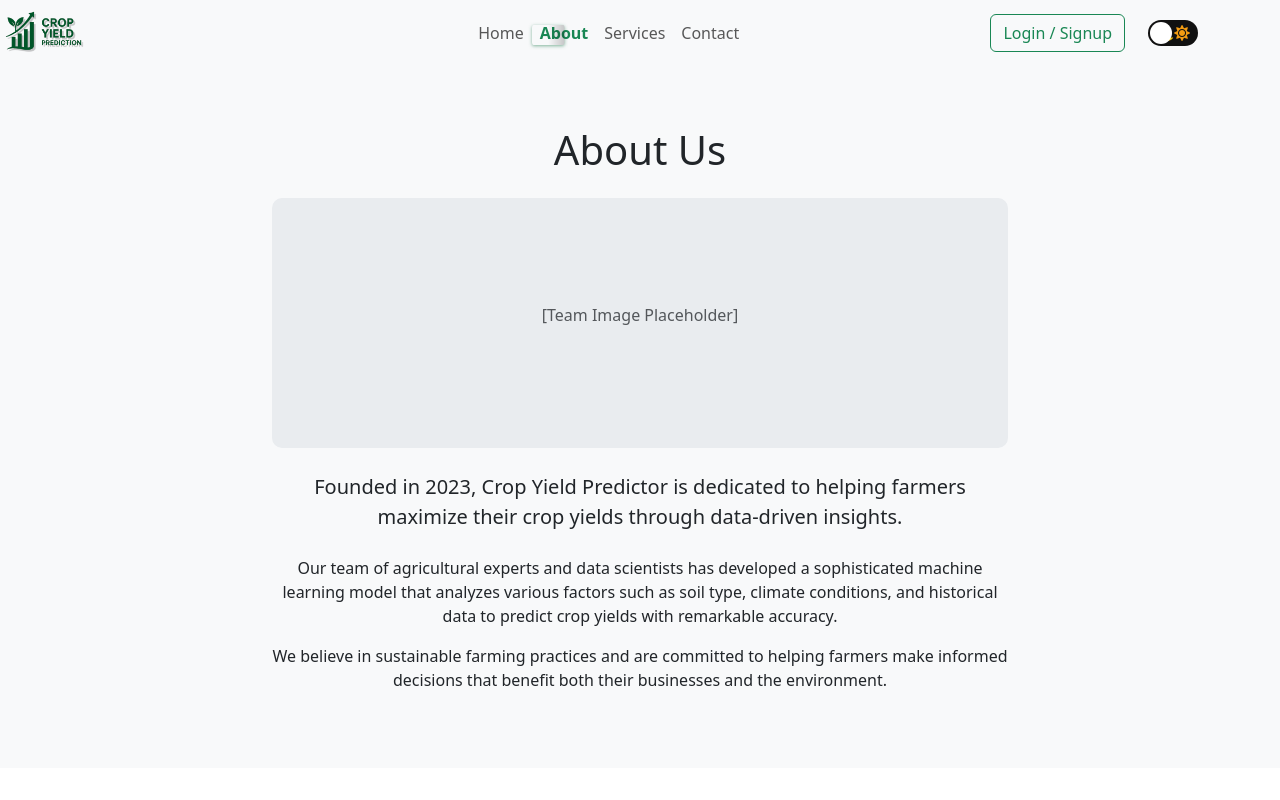
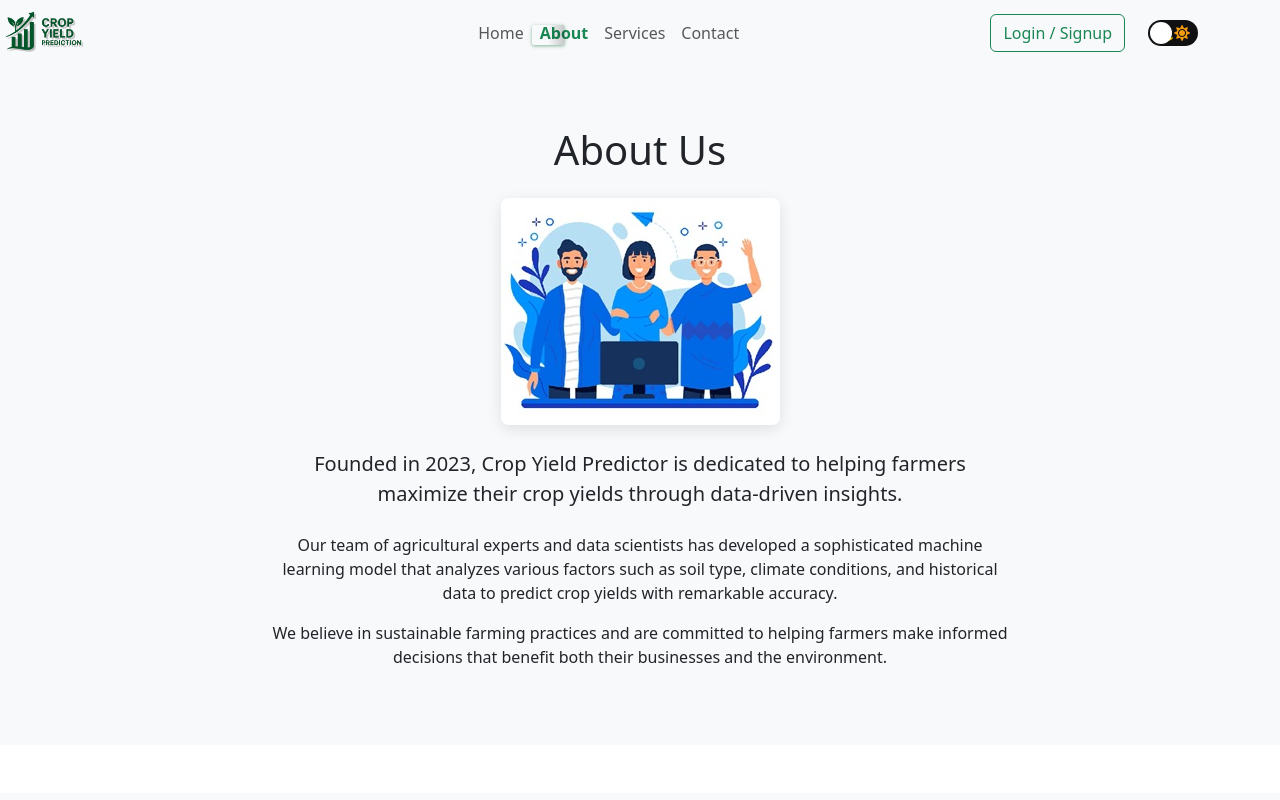
Before and after one commit to ankithhebbar2004/Agri-Tatva, a React (Create React App) app: page /about in a window 1280 px wide. Shown: the top 800 px of the page. Built offline with nearby package versions, Linux system fonts and the light colour scheme.

Commit message:
added placeholder to about us

```diff
--- a/src/components/About/About.css
+++ b/src/components/About/About.css
@@ -4,14 +4,21 @@
   }
 
   .about-image-placeholder {
-    height: 250px;
-    background-color: #e9ecef;
-    display: flex;
-    align-items: center;
-    justify-content: center;
-    border-radius: 10px;
+    max-width: 100%;
+    height: auto;
+    border-radius: 8px;
+    box-shadow: 0 4px 15px rgba(0, 0, 0, 0.1);
+    margin-bottom: 2rem;
+    transition: transform 0.3s ease;
   }
 
+  .about-image-placeholder:hover {
+    transform: scale(1.02);
+  }
+
+  .dark-mode .about-image-placeholder {
+    box-shadow: 0 4px 15px rgba(0, 0, 0, 0.3);
+  }
   .footer {
     margin-top: auto;
   }
--- a/src/components/About/About.js
+++ b/src/components/About/About.js
@@ -6,6 +6,7 @@ import DarkModeToggle from '../DarkModeToggle/DarkModeToggle';
 import { ThemeContext } from '../../context/ThemeContext';
 import { AuthContext } from '../../context/AuthContext';
 import logo from '../assets/logo.png';
+import abouts from '../assets/about.jpg';
 
 const About = () => {
   const { darkMode } = useContext(ThemeContext);
@@ -105,9 +106,9 @@ const About = () => {
           <div className="row">
             <div className="col-md-8 offset-md-2 text-center">
               <h1 className="mb-4">About Us</h1>
-              <div className="about-image-placeholder mb-4">
-                <p className="text-center text-muted">[Team Image Placeholder]</p>
-              </div>
+
+              <img src={abouts} alt=" About us" className="about-image-placeholder mb-4" />
+
               <p className="lead">
                 Founded in 2023, Crop Yield Predictor is dedicated to helping farmers maximize their crop yields through data-driven insights.
               </p>
```
Also changed, not shown: src/components/assets/about.jpg (added).
